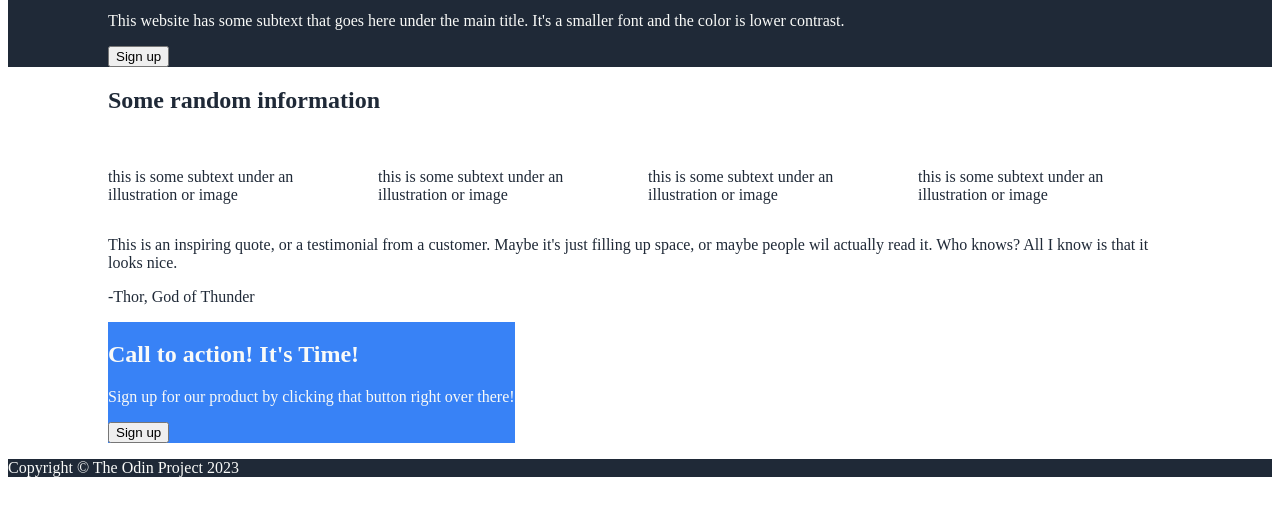
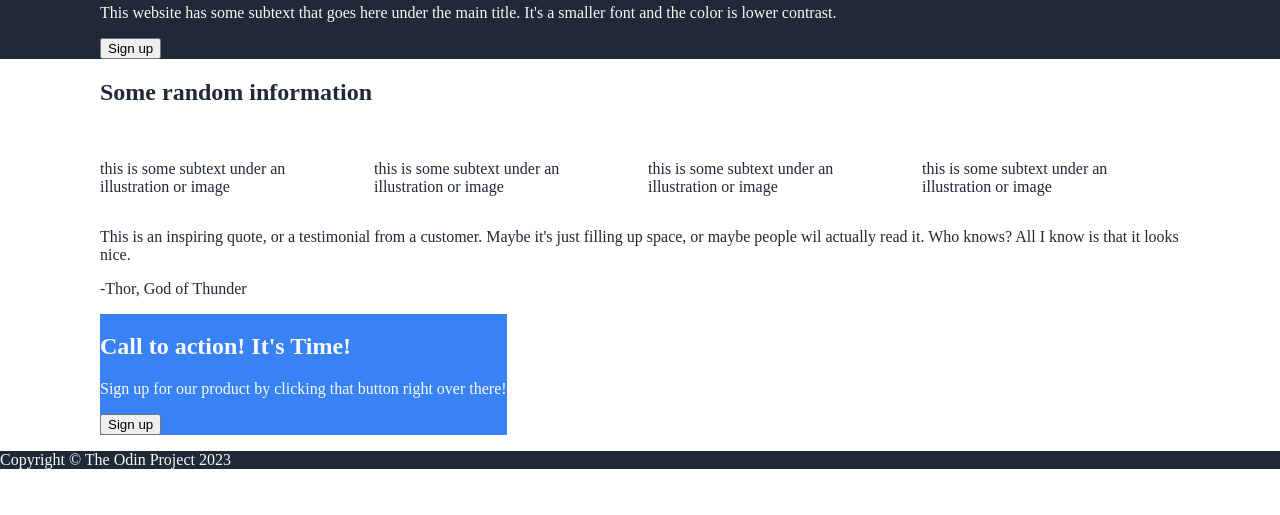
Before and after one commit to CaptainRyan47/landing-page, a plain HTML site: page index.html in a window 1280 px wide. Shown: the part 143-658 px from the top of the page. Drawn offline with Linux system fonts and the light colour scheme.

Commit message:
Remove margin from body, fix closing footer tag

```diff
--- a/index.html
+++ b/index.html
@@ -81,7 +81,7 @@
     </div>
   </section>
 
-  <footer class="dark-background"><p>Copyright © The Odin Project 2023</p></footerclass>
+  <footer class="dark-background"><p>Copyright © The Odin Project 2023</p></footer>
 </body>
 
 </html>
--- a/styles.css
+++ b/styles.css
@@ -10,6 +10,7 @@ html {
 
 body {
   color: var(--off-white);
+  margin: 0;
 }
 
 section, header {
```
